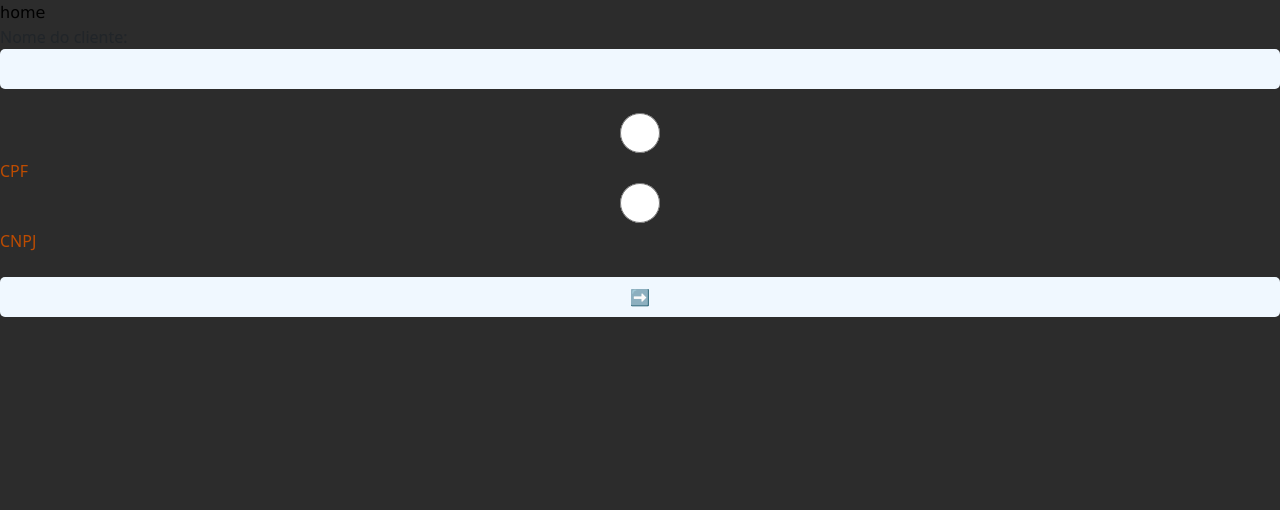
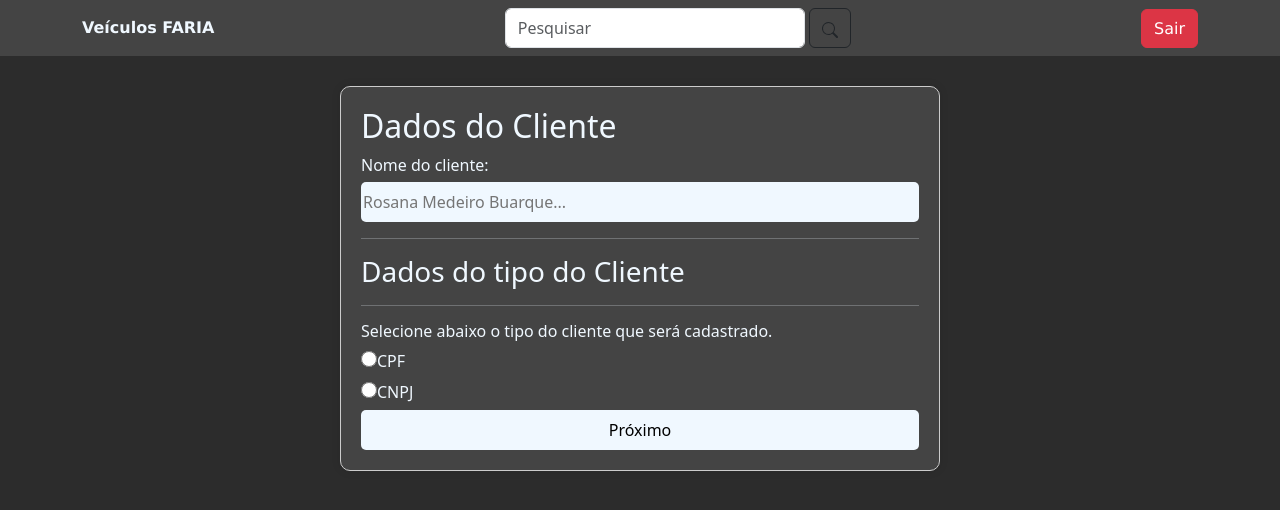
Before and after one commit to lus1s/trabalho_TADW, a PHP site: page /tcpdf/cad_cliente.php in a window 1280 px wide. Shown: the top 510 px of the page. Run offline with PHP 8.4, Linux system fonts and the light colour scheme; the visitor is signed in with stand-in values (Sample User, id 1); data that the repository does not hold is empty.

Commit message:
Estilizando

```diff
--- a/sistema/cad_cliente.php
+++ b/sistema/cad_cliente.php
@@ -31,20 +31,49 @@ require_once 'operacoes.php';
 </head>
 
 <body>
-    <a href="home.php">home</a>
+    <nav class="navbar">
+        <div class="container" id="navbar">
+          <a href="home.php" id="logo">Veículos FARIA</a>
+          <form class="d-flex" role="search">
+            <input class="form-control me-1" type="search" placeholder="Pesquisar" aria-label="search" style="width: 300px;">
+            <button class="btn btn-outline-dark" type="submit">
+              <svg xmlns="http://www.w3.org/2000/svg" width="16" height="16" fill="currentColor" class="bi bi-search" viewBox="0 0 16 16">
+                <path d="M11.742 10.344a6.5 6.5 0 1 0-1.397 1.398h-.001q.044.06.098.115l3.85 3.85a1 1 0 0 0 1.415-1.414l-3.85-3.85a1 1 0 0 0-.115-.1zM12 6.5a5.5 5.5 0 1 1-11 0 5.5 5.5 0 0 1 11 0"/>
+              </svg>
+            </button>
+          </form>
+          <button class="btn btn-danger" type="submit"><a href="limpar_sessions.php?origem=1" id="sair">Sair</a></button>
+        </div>
+    </nav>
 
-    <form id="formulario_cliente" action="cadastroCliente.php">
+    <div class="container">
+        <div class="container-func">
+        <h2>Dados do Cliente</h2>
+            <form id="formulario_cliente" action="cadastroCliente.php">
+                <!-- Hidden == escondido. Serve para marcar a origem da página-->
+                <input type="hidden" name="origem" value="2">
 
-        <!-- Hidden == escondido. Serve para marcar a origem da página-->
-        <input type="hidden" name="origem" value="2">
+                <p>Nome do cliente:</p>
+                <p><input type="text" name="nome" id="nome" placeholder="Rosana Medeiro Buarque..."></p>
+                <hr>
 
-        Nome do cliente: <br>
-        <input type="text" name="nome" id="nome"><br><br>
-        <input type="radio" name="tipo" value="p" id="tipo1"><label for="tipo1">CPF</label>
-        <input type="radio" name="tipo" value="e" id="tipo2"><label for="tipo2">CNPJ</label> <br><br>
+                <h3>Dados do tipo do Cliente</h3>
+                <hr>
+                <h6>Selecione abaixo o tipo do cliente que será cadastrado.</h6>
+                <div class="tipo-cliente">
+                    <div class="veiculo" id="radio1">
+                        <input type="radio" name="tipo" value="p" id="tipo1" class="tipo">CPF
+                    </div>
+                    <div class="veiculo" id="radio1">
+                        <input type="radio" name="tipo" value="e" id="tipo2" class="tipo">CNPJ
+                    </div>
+                </div>
 
-        <input type="submit" value="&#10145;&#65039;">
-    </form>
+                <input type="submit" value="Próximo">
+            </form>
+        </div>
+    </div>
+
     <script>
         $(document).ready(function() {
             $("#formulario_cliente").validate({
@@ -60,11 +89,11 @@ require_once 'operacoes.php';
                 },
                 messages: {
                     nome: {
-                        required: "campo nome obrigatório.",
+                        required: "O campo nome é obrigatório.",
                         minlength: "O nome deve ter pelo menos 2 caracteres."
                     },
                     tipo: {
-                        required: "Adicione um dos campus.",
+                        required: "Selecione um dos campos.",
                     },
                 }
             });
--- a/sistema/cadastroCliente.php
+++ b/sistema/cadastroCliente.php
@@ -69,7 +69,7 @@ elseif ($_GET['origem'] == 4){
 
     /**
      * a função a seguir tem o propósito de inserir o cliente no banco
-     */
+     */<h5>Quantidade de Portas do Veículo:</h5>
 
     inserePessoa($conexao, $cpf, $cnh, $id_cliente);
 
--- a/sistema/css/style.css
+++ b/sistema/css/style.css
@@ -73,7 +73,6 @@ input {
 }
 
 .main {
-
     display: flex;
     justify-content: center;
     padding-top: 30px;
@@ -84,7 +83,10 @@ input {
         color: aliceblue;
         justify-content: center;
         border-radius: 15px;
+        border: 1px;
+        border-color: aliceblue;
         background-color: #444444;
+        border-style:groove;
         width: 44rem;
         padding-top: 10px;
         padding-bottom: 10px;
@@ -95,7 +97,7 @@ input {
         }
 
         .required-dados {
-            background-color: #2c2c2c;
+            background-color: #444444;
             border-radius: 5px;
             width: 42.85rem;
             padding-left: 10px;
@@ -173,6 +175,12 @@ input {
         padding-top: 50px;
     }
 
+    .tipo {
+        width: 1rem;
+        height: 1rem;
+        border-style: none;
+        padding-top: 50px;
+    }
 
 .container-func {
     max-width: 600px;
--- a/sistema/form_veiculo.html
+++ b/sistema/form_veiculo.html
@@ -197,7 +197,6 @@
                     },
                     descricao:{
                         required: true,
-                        regex: /^[a-zA-ZáéíóúãõçÁÉÍÓÚÃÕÇ]+$/,
                     },
 
 
```
